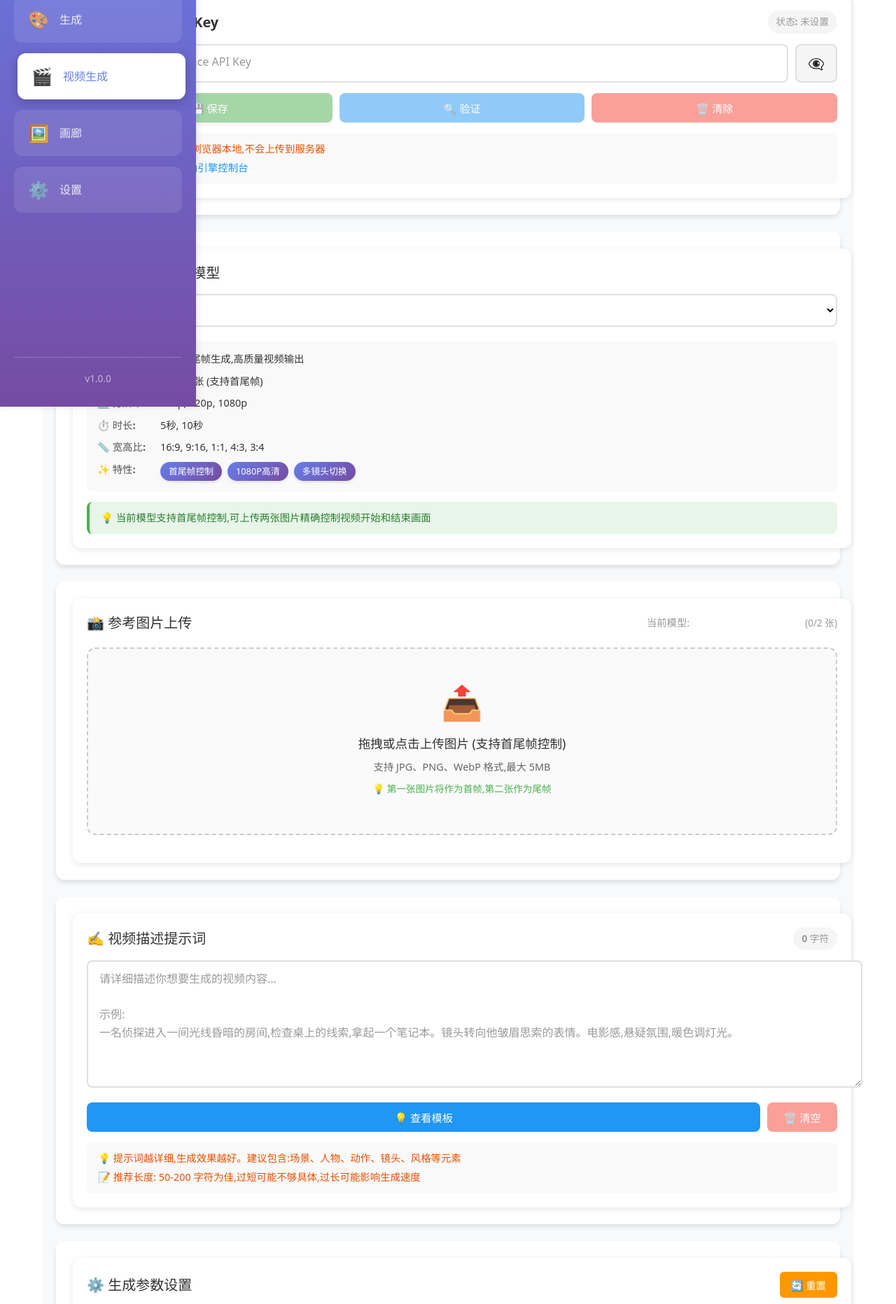
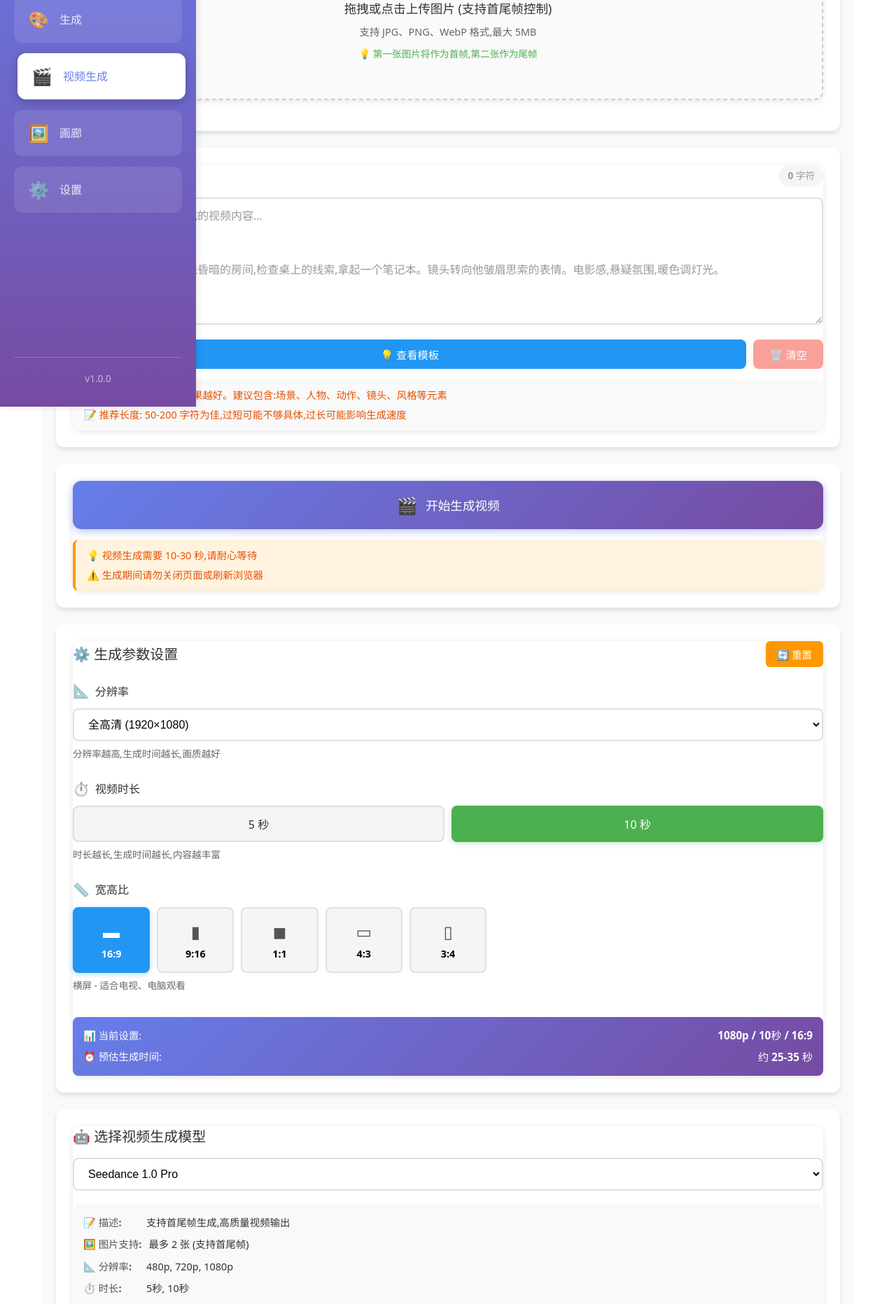
Before and after one commit to fuzser/banana-react-vite, a React app in the folder frontend/: page /video in a window 1280 px wide. Shown: the part 219-2082 px from the top of the page at 70% size. Built offline with nearby package versions, Linux system fonts and the light colour scheme; the HTML template or start-up script is replaced by a standard one.

Commit message:
refactor: remove padding from video component styles and update model identifiers for consistency

```diff
--- a/frontend/src/components/video/VideoApiKeyInput.css
+++ b/frontend/src/components/video/VideoApiKeyInput.css
@@ -7,7 +7,6 @@
 ================================ */
 .video-api-key-input {
   width: 100%;
-  padding: 20px;
   background: #fff;
   border-radius: 12px;
   box-shadow: 0 2px 8px rgba(0, 0, 0, 0.1);
--- a/frontend/src/components/video/VideoApiKeyInput.jsx
+++ b/frontend/src/components/video/VideoApiKeyInput.jsx
@@ -157,23 +157,7 @@ function VideoApiKeyInput({ value, onChange }) {
         </button>
       </div>
 
-      {/* 提示信息 */}
-      <div className="api-key-hints">
-        <p className="hint-item">
-          💡 API Key 将保存在浏览器本地,不会上传到服务器
-        </p>
-        <p className="hint-item">
-          📝 获取 API Key:
-          <a
-            href="https://console.volcengine.com/ark"
-            target="_blank"
-            rel="noopener noreferrer"
-            className="hint-link"
-          >
-            火山引擎控制台
-          </a>
-        </p>
-      </div>
+
     </div>
   );
 }
--- a/frontend/src/components/video/VideoGenerateButton.css
+++ b/frontend/src/components/video/VideoGenerateButton.css
@@ -7,7 +7,6 @@
 ================================ */
 .video-generate-button {
   width: 100%;
-  padding: 20px;
   background: #fff;
   border-radius: 12px;
   box-shadow: 0 2px 8px rgba(0, 0, 0, 0.1);
--- a/frontend/src/components/video/VideoGenerateButton.jsx
+++ b/frontend/src/components/video/VideoGenerateButton.jsx
@@ -141,8 +141,9 @@ function VideoGenerateButton({
   /**
    * 轮询任务状态
    */
-  const pollTaskStatus = async (taskId, maxAttempts = 60) => {
+  const pollTaskStatus = async (taskId, maxAttempts = 120) => {
     let attempts = 0;
+    const API_BASE_URL = import.meta.env.VITE_API_URL || 'http://localhost:3000';
 
     while (attempts < maxAttempts) {
       attempts++;
@@ -153,7 +154,7 @@ function VideoGenerateButton({
       setStatusMessage(`正在生成视频... (${attempts}/${maxAttempts})`);
 
       try {
-        const statusResponse = await fetch(`/api/video/status/${taskId}`);
+        const statusResponse = await fetch(`${API_BASE_URL}/api/video/status/${taskId}`);
 
         if (!statusResponse.ok) {
           throw new Error(`查询状态失败: ${statusResponse.status}`);
@@ -168,7 +169,7 @@ function VideoGenerateButton({
         }
 
         // 等待 3 秒后重试
-        await new Promise(resolve => setTimeout(resolve, 3000));
+        await new Promise(resolve => setTimeout(resolve, 6000));
 
       } catch (error) {
         console.error('查询状态出错:', error);
--- a/frontend/src/components/video/VideoImageUpload.css
+++ b/frontend/src/components/video/VideoImageUpload.css
@@ -7,7 +7,6 @@
 ================================ */
 .video-image-upload {
   width: 100%;
-  padding: 20px;
   background: #fff;
   border-radius: 12px;
   box-shadow: 0 2px 8px rgba(0, 0, 0, 0.1);
--- a/frontend/src/components/video/VideoModelSelector.css
+++ b/frontend/src/components/video/VideoModelSelector.css
@@ -7,7 +7,6 @@
 ================================ */
 .video-model-selector {
   width: 100%;
-  padding: 20px;
   background: #fff;
   border-radius: 12px;
   box-shadow: 0 2px 8px rgba(0, 0, 0, 0.1);
--- a/frontend/src/components/video/VideoParamsPanel.css
+++ b/frontend/src/components/video/VideoParamsPanel.css
@@ -7,7 +7,6 @@
 ================================ */
 .video-params-panel {
   width: 100%;
-  padding: 20px;
   background: #fff;
   border-radius: 12px;
   box-shadow: 0 2px 8px rgba(0, 0, 0, 0.1);
--- a/frontend/src/components/video/VideoPromptInput.css
+++ b/frontend/src/components/video/VideoPromptInput.css
@@ -7,7 +7,6 @@
 ================================ */
 .video-prompt-input {
   width: 100%;
-  padding: 20px;
   background: #fff;
   border-radius: 12px;
   box-shadow: 0 2px 8px rgba(0, 0, 0, 0.1);
@@ -77,12 +76,13 @@
   border: 2px solid #e0e0e0;
   border-radius: 8px;
   outline: none;
-  transition: all 0.3s ease;
+  transition: all 0.2s ease;
   resize: vertical;
   min-height: 120px;
   line-height: 1.6;
   font-family: system-ui, -apple-system, sans-serif;
   margin-bottom: 15px;
+  box-sizing: border-box;
 }
 
 .prompt-textarea:focus {
--- a/frontend/src/pages/VideoPage.jsx
+++ b/frontend/src/pages/VideoPage.jsx
@@ -3,39 +3,39 @@
  * 集成所有视频相关组件
  */
 
-import { useState, useEffect } from 'react';
-import { useVideoState } from '../hooks/useVideoState';
-import { getModelConfig } from '../utils/videoModels';
-import { addToVideoHistory } from '../utils/videoStorage';
+import { useState, useEffect } from "react";
+import { useVideoState } from "../hooks/useVideoState";
+import { getModelConfig } from "../utils/videoModels";
+import { addToVideoHistory } from "../utils/videoStorage";
 
 // 导入组件
-import VideoApiKeyInput from '../components/video/VideoApiKeyInput';
-import VideoModelSelector from '../components/video/VideoModelSelector';
-import VideoImageUpload from '../components/video/VideoImageUpload';
-import VideoPromptInput from '../components/video/VideoPromptInput';
-import VideoParamsPanel from '../components/video/VideoParamsPanel';
-import VideoGenerateButton from '../components/video/VideoGenerateButton';
-import VideoPlayer from '../components/video/VideoPlayer';
+import VideoApiKeyInput from "../components/video/VideoApiKeyInput";
+import VideoModelSelector from "../components/video/VideoModelSelector";
+import VideoImageUpload from "../components/video/VideoImageUpload";
+import VideoPromptInput from "../components/video/VideoPromptInput";
+import VideoParamsPanel from "../components/video/VideoParamsPanel";
+import VideoGenerateButton from "../components/video/VideoGenerateButton";
+import VideoPlayer from "../components/video/VideoPlayer";
 
-import './VideoPage.css';
+import "./VideoPage.css";
 
 function VideoPage() {
   // ⭐ 使用持久化状态
-  const [apiKey, setApiKey] = useVideoState('nano_banana_video_api_key', '');
+  const [apiKey, setApiKey] = useVideoState("nano_banana_video_api_key", "");
   const [selectedModel, setSelectedModel] = useVideoState(
-    'nano_banana_video_model',
-    'doubao-seedance-1-0-pro-250528'
+    "nano_banana_video_model",
+    "doubao-seedance-1-0-pro-250528"
   );
-  const [images, setImages] = useVideoState('nano_banana_video_images', []);
-  const [prompt, setPrompt] = useVideoState('nano_banana_video_prompt', '');
-  const [params, setParams] = useVideoState('nano_banana_video_params', {
-    resolution: '1080p',
+  const [images, setImages] = useVideoState("nano_banana_video_images", []);
+  const [prompt, setPrompt] = useVideoState("nano_banana_video_prompt", "");
+  const [params, setParams] = useVideoState("nano_banana_video_params", {
+    resolution: "1080p",
     duration: 10,
-    ratio: '16:9'
+    ratio: "16:9",
   });
 
   // 临时状态(不持久化)
-  const [currentVideoUrl, setCurrentVideoUrl] = useState('');
+  const [currentVideoUrl, setCurrentVideoUrl] = useState("");
   const [currentVideoInfo, setCurrentVideoInfo] = useState(null);
   const [showPlayer, setShowPlayer] = useState(false);
   const [isFirstLoad, setIsFirstLoad] = useState(true);
@@ -52,11 +52,11 @@ function VideoPage() {
 
       if (hasRestoredState) {
         const restoredItems = [];
-        if (apiKey) restoredItems.push('API Key');
-        if (prompt) restoredItems.push('提示词');
+        if (apiKey) restoredItems.push("API Key");
+        if (prompt) restoredItems.push("提示词");
         if (images.length > 0) restoredItems.push(`${images.length}张图片`);
 
-        console.log('✅ 已恢复上次的设置:', restoredItems.join(', '));
+        console.log("✅ 已恢复上次的设置:", restoredItems.join(", "));
       }
     }
   }, []);
@@ -96,9 +96,9 @@ function VideoPage() {
    * 处理生成开始
    */
   const handleGenerateStart = () => {
-    console.log('开始生成视频...');
+    console.log("开始生成视频...");
     setShowPlayer(false);
-    setCurrentVideoUrl('');
+    setCurrentVideoUrl("");
     setCurrentVideoInfo(null);
   };
 
@@ -106,7 +106,7 @@ function VideoPage() {
    * 处理生成完成
    */
   const handleGenerateComplete = (result) => {
-    console.log('视频生成完成:', result);
+    console.log("视频生成完成:", result);
 
     // 设置视频信息
     setCurrentVideoUrl(result.videoUrl);
@@ -114,7 +114,7 @@ function VideoPage() {
       prompt: result.prompt,
       model: result.model,
       params: result.params,
-      timestamp: result.timestamp
+      timestamp: result.timestamp,
     });
     setShowPlayer(true);
 
@@ -124,19 +124,19 @@ function VideoPage() {
       videoUrl: result.videoUrl,
       prompt: result.prompt,
       model: result.model,
-      images: result.images.map(img => ({
+      images: result.images.map((img) => ({
         role: img.role,
-        fileName: img.fileName
+        fileName: img.fileName,
         // 注意: 不保存 base64,节省空间
       })),
       params: result.params,
       timestamp: result.timestamp,
-      createdAt: new Date(result.timestamp).toLocaleString('zh-CN')
+      createdAt: new Date(result.timestamp).toLocaleString("zh-CN"),
     });
 
     // 成功提示
     setTimeout(() => {
-      alert('🎉 视频生成成功!');
+      alert("🎉 视频生成成功!");
     }, 500);
   };
 
@@ -144,7 +144,7 @@ function VideoPage() {
    * 处理生成失败
    */
   const handleGenerateError = (error) => {
-    console.error('视频生成失败:', error);
+    console.error("视频生成失败:", error);
     alert(`❌ 视频生成失败: ${error.message}`);
   };
 
@@ -152,7 +152,7 @@ function VideoPage() {
    * 关闭播放器
    */
   const handleClosePlayer = () => {
-    if (window.confirm('确定要关闭播放器吗?')) {
+    if (window.confirm("确定要关闭播放器吗?")) {
       setShowPlayer(false);
     }
   };
@@ -164,11 +164,11 @@ function VideoPage() {
     if (showPlayer) {
       // 延迟滚动,等待 DOM 更新
       setTimeout(() => {
-        const playerElement = document.querySelector('.video-player');
+        const playerElement = document.querySelector(".video-player");
         if (playerElement) {
           playerElement.scrollIntoView({
-            behavior: 'smooth',
-            block: 'center'
+            behavior: "smooth",
+            block: "center",
           });
         }
       }, 100);
@@ -178,28 +178,6 @@ function VideoPage() {
   return (
     <div className="page-container">
       <div className="container">
-        {/* 页面标题 */}
-        <div className="page-header">
-          <h1>🎬 AI 视频生成</h1>
-          <p className="page-subtitle">基于豆包 Seedance 模型的智能视频生成工具</p>
-        </div>
-
-        {/* API Key 输入 */}
-        <section className="section">
-          <VideoApiKeyInput
-            value={apiKey}
-            onChange={setApiKey}
-          />
-        </section>
-
-        {/* 模型选择 */}
-        <section className="section">
-          <VideoModelSelector
-            value={selectedModel}
-            onChange={handleModelChange}
-          />
-        </section>
-
         {/* 图片上传 */}
         <section className="section">
           <VideoImageUpload
@@ -211,19 +189,7 @@ function VideoPage() {
 
         {/* 提示词输入 */}
         <section className="section">
-          <VideoPromptInput
-            value={prompt}
-            onChange={setPrompt}
-          />
-        </section>
-
-        {/* 参数设置 */}
-        <section className="section">
-          <VideoParamsPanel
-            params={params}
-            onChange={handleParamsChange}
-            selectedModel={selectedModel}
-          />
+          <VideoPromptInput value={prompt} onChange={setPrompt} />
         </section>
 
         {/* 生成按钮 */}
@@ -251,14 +217,34 @@ function VideoPage() {
           </section>
         )}
 
+        {/* 参数设置 */}
+        <section className="section">
+          <VideoParamsPanel
+            params={params}
+            onChange={handleParamsChange}
+            selectedModel={selectedModel}
+          />
+        </section>
+
+        {/* 模型选择 */}
+        <section className="section">
+          <VideoModelSelector
+            value={selectedModel}
+            onChange={handleModelChange}
+          />
+        </section>
+
+        {/* API Key 输入 */}
+        <section className="section">
+          <VideoApiKeyInput value={apiKey} onChange={setApiKey} />
+        </section>
+
         {/* 页面底部提示 */}
         <div className="page-footer">
           <p className="footer-tip">
             💡 所有设置会自动保存到浏览器本地,下次访问时自动恢复
           </p>
-          <p className="footer-tip">
-            📝 视频生成历史可在"设置"页面查看和管理
-          </p>
+          <p className="footer-tip">📝 视频生成历史可在"设置"页面查看和管理</p>
         </div>
       </div>
     </div>
--- a/frontend/src/utils/videoModels.js
+++ b/frontend/src/utils/videoModels.js
@@ -16,8 +16,8 @@ export const IMAGE_ROLES = {
  * 视频生成模型配置
  */
 export const VIDEO_MODELS = {
-  'doubao-seedance-1-0-pro-250528': {
-    id: 'doubao-seedance-1-0-pro-250528',
+  'doubao-seedance-1.0-pro': {
+    id: 'doubao-seedance-1.0-pro',
     name: 'Seedance 1.0 Pro',
     supportsFirstLastFrame: true,  // 支持首尾帧
     maxImages: 2,                  // 最多2张图片
@@ -28,20 +28,20 @@ export const VIDEO_MODELS = {
     durations: [5, 10],            // 支持的时长(秒)
     ratios: ['16:9', '9:16', '1:1', '4:3', '3:4']
   },
-  'doubao-seedance-1-0-lite-i2v-250428': {
-    id: 'doubao-seedance-1-0-lite-i2v-250428',
+  'doubao-seedance-1.0-lite-i2v': {
+    id: 'doubao-seedance-1.0-lite-i2v',
     name: 'Seedance 1.0 Lite (图生视频)',
-    supportsFirstLastFrame: false,  // 仅支持单图
-    maxImages: 1,
-    minImages: 1,                   // 必须有1张图片
+    supportsFirstLastFrame: true,  // 支持首尾帧
+    maxImages: 2,                  // 最多2张图片
+    minImages: 1,                  // 必须有1张图片
     description: '单图生成视频,快速版本',
-    features: ['快速生成', '图片动画化'],
+    features: ['快速生成', '图片动画化', '首尾帧控制'],
     resolutions: ['480p', '720p'],
-    durations: [5],
+    durations: [5, 10],
     ratios: ['16:9', '9:16', '1:1']
   },
-  'doubao-seedance-1-0-lite-t2v-250428': {
-    id: 'doubao-seedance-1-0-lite-t2v-250428',
+  'doubao-seedance-1.0-lite-t2v': {
+    id: 'doubao-seedance-1.0-lite-t2v',
     name: 'Seedance 1.0 Lite (文生视频)',
     supportsFirstLastFrame: false,
     maxImages: 0,                   // 不支持图片
@@ -49,7 +49,7 @@ export const VIDEO_MODELS = {
     description: '纯文本生成视频,无需参考图',
     features: ['纯文本生成', '快速出图'],
     resolutions: ['480p', '720p'],
-    durations: [5],
+    durations: [5, 10],
     ratios: ['16:9', '9:16', '1:1']
   }
 };
@@ -57,7 +57,7 @@ export const VIDEO_MODELS = {
 /**
  * 默认模型ID
  */
-export const DEFAULT_MODEL = 'doubao-seedance-1-0-pro-250528';
+export const DEFAULT_MODEL = 'doubao-seedance-1.0-pro';
 
 /**
  * 获取模型配置
@@ -87,47 +87,40 @@ export const supportsFirstLastFrame = (modelId) => {
 };
 
 /**
- * 获取模型支持的最大图片数
- * @param {string} modelId - 模型ID
- * @returns {number}
+ * 获取角色标签
+ * @param {string} role - 角色类型
+ * @returns {string} 中文标签
  */
-export const getMaxImages = (modelId) => {
-  const config = getModelConfig(modelId);
-  return config.maxImages;
+export const getRoleLabel = (role) => {
+  const labels = {
+    [IMAGE_ROLES.FIRST_FRAME]: '首帧',
+    [IMAGE_ROLES.LAST_FRAME]: '尾帧',
+    [IMAGE_ROLES.REFERENCE]: '参考图'
+  };
+  return labels[role] || '参考图';
 };
 
 /**
- * 获取角色显示文本
+ * 获取角色样式类名
  * @param {string} role - 角色类型
- * @returns {string}
+ * @returns {string} CSS类名
  */
-export const getRoleLabel = (role) => {
-  switch(role) {
-    case IMAGE_ROLES.FIRST_FRAME:
-      return '🎬 首帧';
-    case IMAGE_ROLES.LAST_FRAME:
-      return '🏁 尾帧';
-    case IMAGE_ROLES.REFERENCE:
-      return '📷 参考图';
-    default:
-      return '📷 图片';
-  }
+export const getRoleClass = (role) => {
+  const classes = {
+    [IMAGE_ROLES.FIRST_FRAME]: 'role-first-frame',
+    [IMAGE_ROLES.LAST_FRAME]: 'role-last-frame',
+    [IMAGE_ROLES.REFERENCE]: 'role-reference'
+  };
+  return classes[role] || 'role-reference';
 };
 
-/**
- * 获取角色的CSS类名
- * @param {string} role - 角色类型
- * @returns {string}
- */
-export const getRoleClass = (role) => {
-  switch(role) {
-    case IMAGE_ROLES.FIRST_FRAME:
-      return 'role-first-frame';
-    case IMAGE_ROLES.LAST_FRAME:
-      return 'role-last-frame';
-    case IMAGE_ROLES.REFERENCE:
-      return 'role-reference';
-    default:
-      return 'role-unknown';
-  }
+export default {
+  IMAGE_ROLES,
+  VIDEO_MODELS,
+  DEFAULT_MODEL,
+  getModelConfig,
+  getAllModels,
+  supportsFirstLastFrame,
+  getRoleLabel,
+  getRoleClass
 };
```
